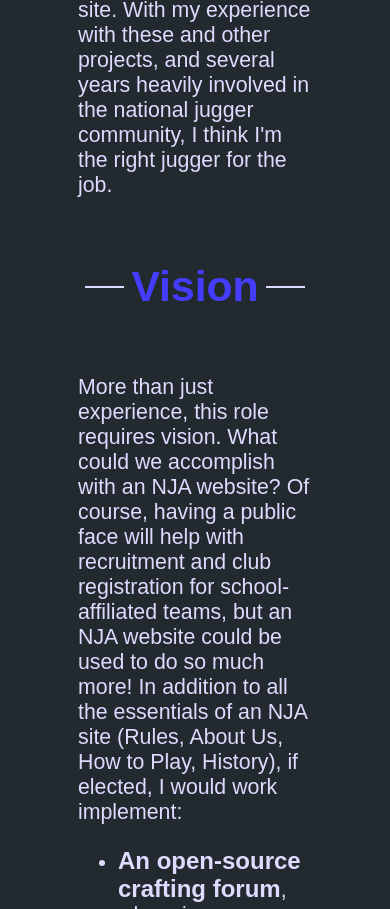
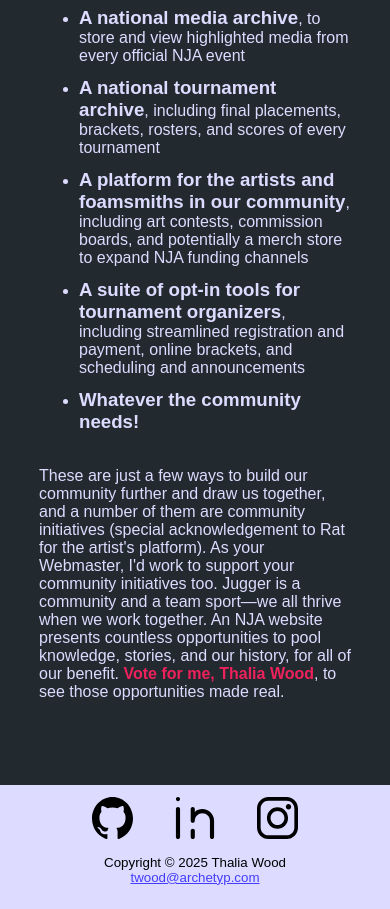
Before and after one commit to polygeist111/nja-webmaster-pitch, a plain HTML site: page index.html in a window 390 px wide. Shown: the part 1091-2000 px from the top of the page. Drawn offline with Linux system fonts and the light colour scheme.

Commit message:
Adds responsiveness for <600px displays

```diff
--- a/reducedPortfolio.css
+++ b/reducedPortfolio.css
@@ -83,6 +83,9 @@
     padding-bottom: 1em;
     padding-left: .5em;
     padding-right: .5em;
+    display: flex;
+    flex-direction: column;
+    justify-content: center;
 }
 
 .footerDetails {
@@ -90,7 +93,6 @@
     flex-direction: column;
     align-items: center;
     align-self: center;
-    transform: translateY(+50%);
 }
 
 p {
@@ -159,6 +161,29 @@
     p {
         text-align: left;
     }
+
+    #wrapper {
+        display: grid;
+        grid-template-columns: 10vw 80vw 10vw;
+        grid-template-rows: 5vh 5vh max-content 15vh;
+    }
+
+    /*reduce fonts*/
+    strong {
+        font-size: 14pt;
+    }
+
+    li {
+        font-size: 12pt;
+    }
+
+    .textSectionHeader h3 {
+        font-size: 23pt;
+    }
+
+    .introBlockText {
+        font-size: 12pt;
+    }
 }
 
 header h1 {
```
